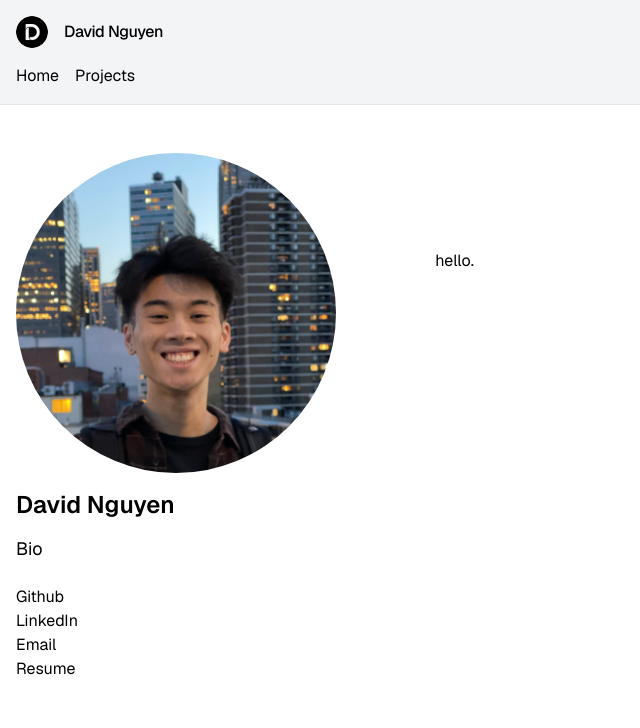
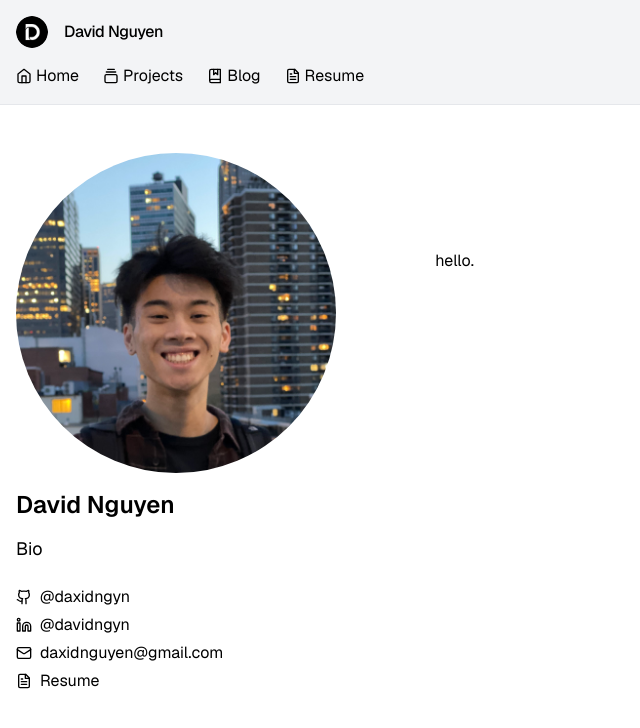
Before and after one commit to daxidngyn/david, a Next.js app: page / in a window 1280 px wide. Shown: the top 728 px of the page, without its empty margins (0-640 px from the left). Built offline with nearby package versions, Linux system fonts and the light colour scheme.

Commit message:
add links + icons

```diff
--- a/src/app/layout.tsx
+++ b/src/app/layout.tsx
@@ -19,7 +19,7 @@ export default function RootLayout({
   return (
     <html lang="en" className="bg-white text-black min-h-screen h-full">
       <body className={GeistSans.className}>
-        <Header />
+        <Header activeTab={params.tab} />
         <div className="px-4 mt-12 max-w-7xl mx-auto grid grid-cols-11 gap-2">
           <Sidebar />
           {children}
--- a/src/app/page.tsx
+++ b/src/app/page.tsx
@@ -1,5 +1,3 @@
-import Image from "next/image";
-
 export default function Home() {
   return (
     <main className="flex min-h-screen flex-col items-center justify-between p-24">
--- a/src/components/header.tsx
+++ b/src/components/header.tsx
@@ -1,20 +1,25 @@
+import BlogIcon from "@/icons/blog";
+import HomeIcon from "@/icons/home";
+import ProjectsIcon from "@/icons/projects";
+import ResumeIcon from "@/icons/resume";
 import Image from "next/image";
 import Link from "next/link";
-
-import { Tabs, TabList, Tab, TabPanel } from "react-aria-components";
 
 const navigation = [
   {
     name: "Home",
     href: "/home",
+    icon: HomeIcon,
   },
   {
     name: "Projects",
     href: "/projects",
+    icon: ProjectsIcon,
   },
+  { name: "Blog", href: "/blog", icon: BlogIcon },
 ];
 
-export default function Header() {
+export default function Header({ activeTab }: { activeTab: string }) {
   return (
     <header className="bg-gray-100 p-4 border-b">
       <div className="flex items-center gap-x-4">
@@ -27,12 +32,26 @@ export default function Header() {
         />
         <span className="font-medium tracking-tight">David Nguyen</span>
       </div>
-      <nav className="mt-4 space-x-4">
+      <nav className="mt-4 space-x-6 flex items-center">
         {navigation.map((path) => (
-          <Link href={path.href} key={path.name}>
-            {path.name}
+          <Link
+            href={path.href}
+            key={path.name}
+            className="flex items-center gap-x-1"
+          >
+            <path.icon className="w-4 h-4" />
+            <span>{path.name}</span>
           </Link>
         ))}
+        <a
+          href="https://docs.google.com/document/d/1xL3zLZNoR7UqMyGOlppvSfMhnUUV3q_hgk9gP90edw8/edit?usp=sharing"
+          target="_blank"
+          rel="noopener noreferrer"
+          className="flex items-center gap-x-1"
+        >
+          <ResumeIcon className="w-4 h-4" />
+          <span>Resume</span>
+        </a>
       </nav>
     </header>
   );
--- a/src/components/sidebar.tsx
+++ b/src/components/sidebar.tsx
@@ -1,10 +1,31 @@
 import Image from "next/image";
 
+import GithubIcon from "@/icons/github";
+import LinkedInIcon from "@/icons/linkedin";
+import MailIcon from "@/icons/mail";
+import ResumeIcon from "@/icons/resume";
+
 const socials = [
-  { name: "Github", link: "", icon: "" },
-  { name: "LinkedIn", link: "", icon: "" },
-  { name: "Email", link: "", icon: "" },
-  { name: "Resume", link: "", icon: "" },
+  {
+    name: "@daxidngyn",
+    link: "https://github.com/daxidngyn",
+    icon: GithubIcon,
+  },
+  {
+    name: "@davidngyn",
+    link: "https://www.linkedin.com/in/davidngyn",
+    icon: LinkedInIcon,
+  },
+  {
+    name: "daxidnguyen@gmail.com",
+    link: "mailto:daxidnguyen@gmail.com",
+    icon: MailIcon,
+  },
+  {
+    name: "Resume",
+    link: "https://docs.google.com/document/d/1xL3zLZNoR7UqMyGOlppvSfMhnUUV3q_hgk9gP90edw8/edit?usp=sharing",
+    icon: ResumeIcon,
+  },
 ];
 
 export default function Sidebar() {
@@ -22,9 +43,18 @@ export default function Sidebar() {
           <span className="font-semibold text-2xl">David Nguyen</span>
           <span className="text-lg leading-6 mt-4">Bio</span>
 
-          <div className="mt-6 flex flex-col">
+          <div className="mt-6 flex flex-col gap-y-1">
             {socials.map((social) => (
-              <a key={social.name}>{social.name}</a>
+              <a
+                key={social.name}
+                href={social.link}
+                target="_blank"
+                rel="noopener noreferrer"
+                className="flex items-center gap-x-2"
+              >
+                <social.icon className="w-4 h-4" />
+                <span>{social.name}</span>
+              </a>
             ))}
           </div>
         </div>
--- /dev/null
+++ b/src/icons/blog.tsx
@@ -0,0 +1,17 @@
+export default function BlogIcon({ className }: { className?: string }) {
+  return (
+    <svg
+      xmlns="http://www.w3.org/2000/svg"
+      viewBox="0 0 24 24"
+      fill="none"
+      stroke="currentColor"
+      strokeWidth="2"
+      strokeLinecap="round"
+      strokeLinejoin="round"
+      className={className}
+    >
+      <path d="M4 19.5v-15A2.5 2.5 0 0 1 6.5 2H20v20H6.5a2.5 2.5 0 0 1 0-5H20" />
+      <polyline points="10 2 10 10 13 7 16 10 16 2" />
+    </svg>
+  );
+}
--- /dev/null
+++ b/src/icons/github.tsx
@@ -0,0 +1,17 @@
+export default function GithubIcon({ className }: { className?: string }) {
+  return (
+    <svg
+      xmlns="http://www.w3.org/2000/svg"
+      viewBox="0 0 24 24"
+      fill="none"
+      stroke="currentColor"
+      strokeWidth="2"
+      strokeLinecap="round"
+      strokeLinejoin="round"
+      className={className}
+    >
+      <path d="M15 22v-4a4.8 4.8 0 0 0-1-3.5c3 0 6-2 6-5.5.08-1.25-.27-2.48-1-3.5.28-1.15.28-2.35 0-3.5 0 0-1 0-3 1.5-2.64-.5-5.36-.5-8 0C6 2 5 2 5 2c-.3 1.15-.3 2.35 0 3.5A5.403 5.403 0 0 0 4 9c0 3.5 3 5.5 6 5.5-.39.49-.68 1.05-.85 1.65-.17.6-.22 1.23-.15 1.85v4" />
+      <path d="M9 18c-4.51 2-5-2-7-2" />
+    </svg>
+  );
+}
--- /dev/null
+++ b/src/icons/home.tsx
@@ -0,0 +1,17 @@
+export default function HomeIcon({ className }: { className?: string }) {
+  return (
+    <svg
+      xmlns="http://www.w3.org/2000/svg"
+      viewBox="0 0 24 24"
+      fill="none"
+      stroke="currentColor"
+      strokeWidth="2"
+      strokeLinecap="round"
+      strokeLinejoin="round"
+      className={className}
+    >
+      <path d="m3 9 9-7 9 7v11a2 2 0 0 1-2 2H5a2 2 0 0 1-2-2z" />
+      <polyline points="9 22 9 12 15 12 15 22" />
+    </svg>
+  );
+}
--- /dev/null
+++ b/src/icons/linkedin.tsx
@@ -0,0 +1,18 @@
+export default function LinkedInIcon({ className }: { className?: string }) {
+  return (
+    <svg
+      xmlns="http://www.w3.org/2000/svg"
+      viewBox="0 0 24 24"
+      fill="none"
+      stroke="currentColor"
+      strokeWidth="2"
+      strokeLinecap="round"
+      strokeLinejoin="round"
+      className={className}
+    >
+      <path d="M16 8a6 6 0 0 1 6 6v7h-4v-7a2 2 0 0 0-2-2 2 2 0 0 0-2 2v7h-4v-7a6 6 0 0 1 6-6z" />
+      <rect width="4" height="12" x="2" y="9" />
+      <circle cx="4" cy="4" r="2" />
+    </svg>
+  );
+}
--- /dev/null
+++ b/src/icons/mail.tsx
@@ -0,0 +1,18 @@
+export default function MailIcon({ className }: { className?: string }) {
+  return (
+    <svg
+      xmlns="http://www.w3.org/2000/svg"
+      viewBox="0 0 24 24"
+      fill="none"
+      stroke="currentColor"
+      strokeWidth="2"
+      strokeLinecap="round"
+      strokeLinejoin="round"
+      aria-hidden={true}
+      className={className}
+    >
+      <rect width="20" height="16" x="2" y="4" rx="2" />
+      <path d="m22 7-8.97 5.7a1.94 1.94 0 0 1-2.06 0L2 7" />
+    </svg>
+  );
+}
--- /dev/null
+++ b/src/icons/projects.tsx
@@ -0,0 +1,18 @@
+export default function ProjectsIcon({ className }: { className?: string }) {
+  return (
+    <svg
+      xmlns="http://www.w3.org/2000/svg"
+      viewBox="0 0 24 24"
+      fill="none"
+      stroke="currentColor"
+      strokeWidth="2"
+      strokeLinecap="round"
+      strokeLinejoin="round"
+      className={className}
+    >
+      <path d="M7 2h10" />
+      <path d="M5 6h14" />
+      <rect width="18" height="12" x="3" y="10" rx="2" />
+    </svg>
+  );
+}
--- /dev/null
+++ b/src/icons/resume.tsx
@@ -0,0 +1,20 @@
+export default function ResumeIcon({ className }: { className?: string }) {
+  return (
+    <svg
+      xmlns="http://www.w3.org/2000/svg"
+      viewBox="0 0 24 24"
+      fill="none"
+      stroke="currentColor"
+      strokeWidth="2"
+      strokeLinecap="round"
+      strokeLinejoin="round"
+      className={className}
+    >
+      <path d="M14.5 2H6a2 2 0 0 0-2 2v16a2 2 0 0 0 2 2h12a2 2 0 0 0 2-2V7.5L14.5 2z" />
+      <polyline points="14 2 14 8 20 8" />
+      <line x1="16" x2="8" y1="13" y2="13" />
+      <line x1="16" x2="8" y1="17" y2="17" />
+      <line x1="10" x2="8" y1="9" y2="9" />
+    </svg>
+  );
+}
```
Also changed, not shown: src/icons/menu.tsx (added, +18 -0 lines).
